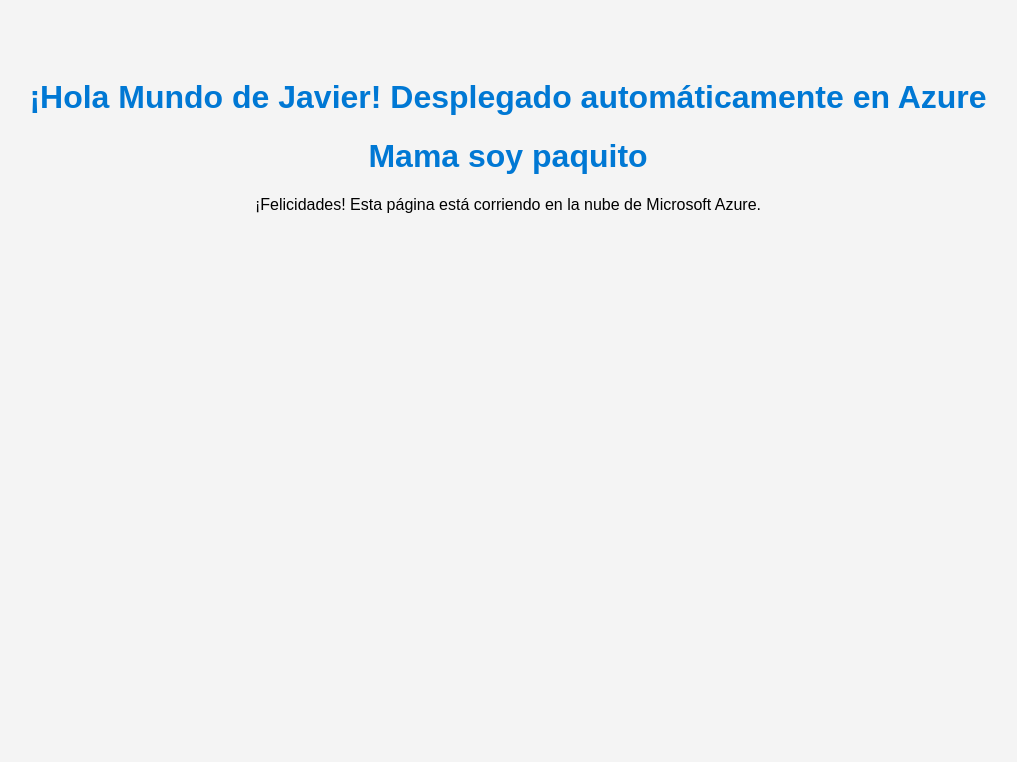
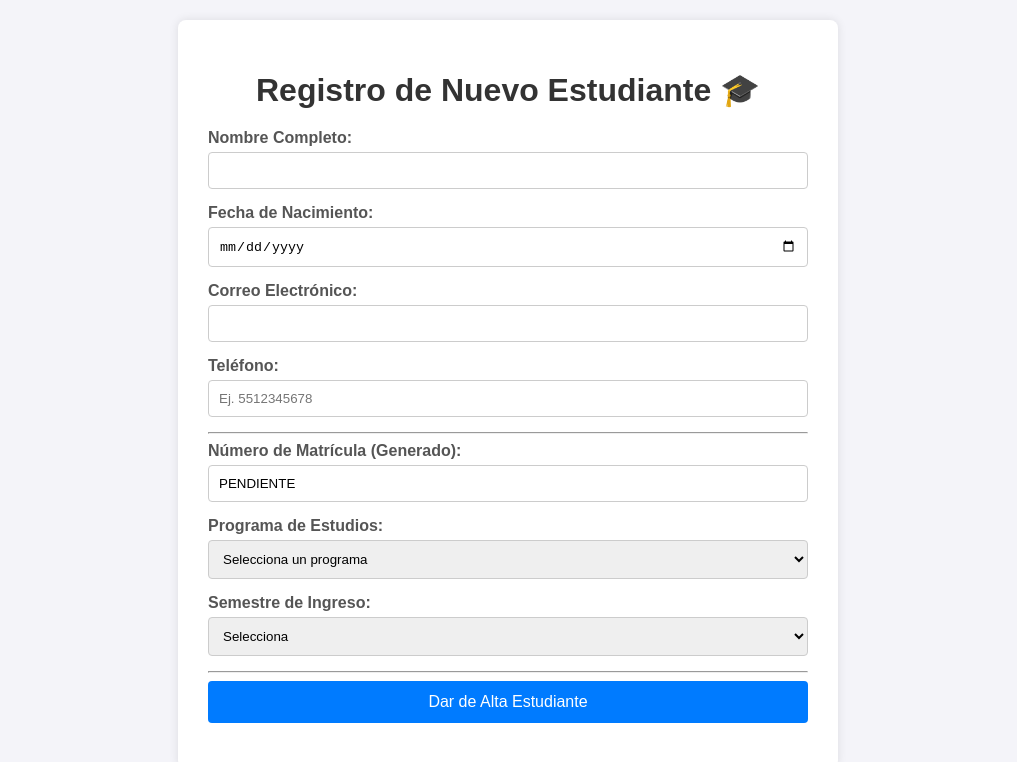
Before and after one commit to javierallapps/mi-primer-hola-mundo, a plain HTML site: page index.html in a window 1280 px wide. Shown: the whole page, without its empty margins (132-1149 px from the left). Drawn offline with Linux system fonts and the light colour scheme.

Commit message:
se incluye formulario de estudiante

```diff
--- a/index.html
+++ b/index.html
@@ -1,22 +1,117 @@
 <!DOCTYPE html>
-<html>
+<html lang="es">
 <head>
-    <title>Hola Mundo en Azure</title>
+    <meta charset="UTF-8">
+    <meta name="viewport" content="width=device-width, initial-scale=1.0">
+    <title>Formulario de Alta de Estudiante</title>
     <style>
+        /* Estilos CSS básicos para mejorar la apariencia */
         body {
             font-family: Arial, sans-serif;
-            text-align: center;
-            padding-top: 50px;
-            background-color: #f4f4f4;
+            background-color: #f4f4f9;
+            margin: 0;
+            padding: 20px;
+        }
+        .container {
+            max-width: 600px;
+            margin: 0 auto;
+            background: #fff;
+            padding: 30px;
+            border-radius: 8px;
+            box-shadow: 0 0 10px rgba(0, 0, 0, 0.1);
         }
         h1 {
-            color: #0078d4; /* Color azul de Azure */
+            text-align: center;
+            color: #333;
+            margin-bottom: 20px;
+        }
+        .form-group {
+            margin-bottom: 15px;
+        }
+        .form-group label {
+            display: block;
+            margin-bottom: 5px;
+            font-weight: bold;
+            color: #555;
+        }
+        .form-group input[type="text"],
+        .form-group input[type="email"],
+        .form-group input[type="date"],
+        .form-group select {
+            width: 100%;
+            padding: 10px;
+            border: 1px solid #ccc;
+            border-radius: 4px;
+            box-sizing: border-box; /* Asegura que el padding no afecte el ancho total */
+        }
+        .form-group button {
+            background-color: #007bff;
+            color: white;
+            padding: 12px 20px;
+            border: none;
+            border-radius: 4px;
+            cursor: pointer;
+            font-size: 16px;
+            width: 100%;
+        }
+        .form-group button:hover {
+            background-color: #0056b3;
         }
     </style>
 </head>
 <body>
-<h1>¡Hola Mundo de Javier! Desplegado automáticamente en Azure</h1>
-<h1>Mama soy paquito</h1>
-<p>¡Felicidades! Esta página está corriendo en la nube de Microsoft Azure.</p>
-</body>
-</html>
+<div class="container">
+    <h1>Registro de Nuevo Estudiante 🎓</h1>
+    <form action="#" method="POST">
+        <div class="form-group">
+            <label for="nombre">Nombre Completo:</label>
+            <input type="text" id="nombre" name="nombre" required>
+        </div>
+        <div class="form-group">
+            <label for="fechaNacimiento">Fecha de Nacimiento:</label>
+            <input type="date" id="fechaNacimiento" name="fechaNacimiento" required>
+        </div>
+        <div class="form-group">
+            <label for="email">Correo Electrónico:</label>
+            <input type="email" id="email" name="email" required>
+        </div>
+        <div class="form-group">
+            <label for="telefono">Teléfono:</label>
+            <input type="text" id="telefono" name="telefono" pattern="[0-9]{10}" placeholder="Ej. 5512345678" title="Diez dígitos numéricos" required>
+        </div>
+
+        <hr>
+
+        <div class="form-group">
+            <label for="matricula">Número de Matrícula (Generado):</label>
+            <input type="text" id="matricula" name="matricula" value="PENDIENTE" readonly>
+        </div>
+        <div class="form-group">
+            <label for="programa">Programa de Estudios:</label>
+            <select id="programa" name="programa" required>
+                <option value="">Selecciona un programa</option>
+                <option value="ingenieria-sistemas">Ingeniería en Sistemas</option>
+                <option value="licenciatura-derecho">Licenciatura en Derecho</option>
+                <option value="medicina">Medicina</option>
+                <option value="arquitectura">Arquitectura</option>
+                <option value="administracion">Administración de Empresas</option>
+            </select>
+        </div>
+        <div class="form-group">
+            <label for="semestre">Semestre de Ingreso:</label>
+            <select id="semestre" name="semestre" required>
+                <option value="">Selecciona</option>
+                <option value="1">1ro</option>
+                <option value="2">2do</option>
+                <option value="3">3ro</option>
+                <option value="4">4to</option>
+            </select>
+        </div>
+
+        <hr>
+
+        <div class="form-group">
+            <button type="submit">Dar de Alta Estudiante</button>
+        </div>
+    </form>
+</div>
```
